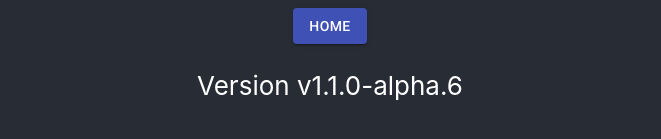
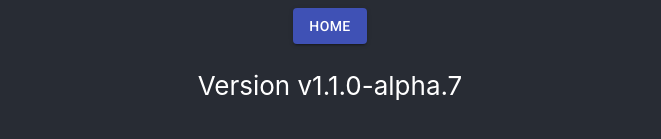
Before and after one commit to digidhamu/reactjs-demo, a React (Create React App) app: page / in a window 1280 px wide. Shown: the part 559-698 px from the top of the page, without its empty margins (310-971 px from the left). Built offline with nearby package versions, Linux system fonts and the light colour scheme.

Commit message:
Updated version

```diff
--- a/src/App.js
+++ b/src/App.js
@@ -15,7 +15,7 @@ function App() {
           Home
         </Button>
         <p>
-          Version v1.1.0-alpha.6
+          Version v1.1.0-alpha.7
         </p>
       </header>
     </div>
```
